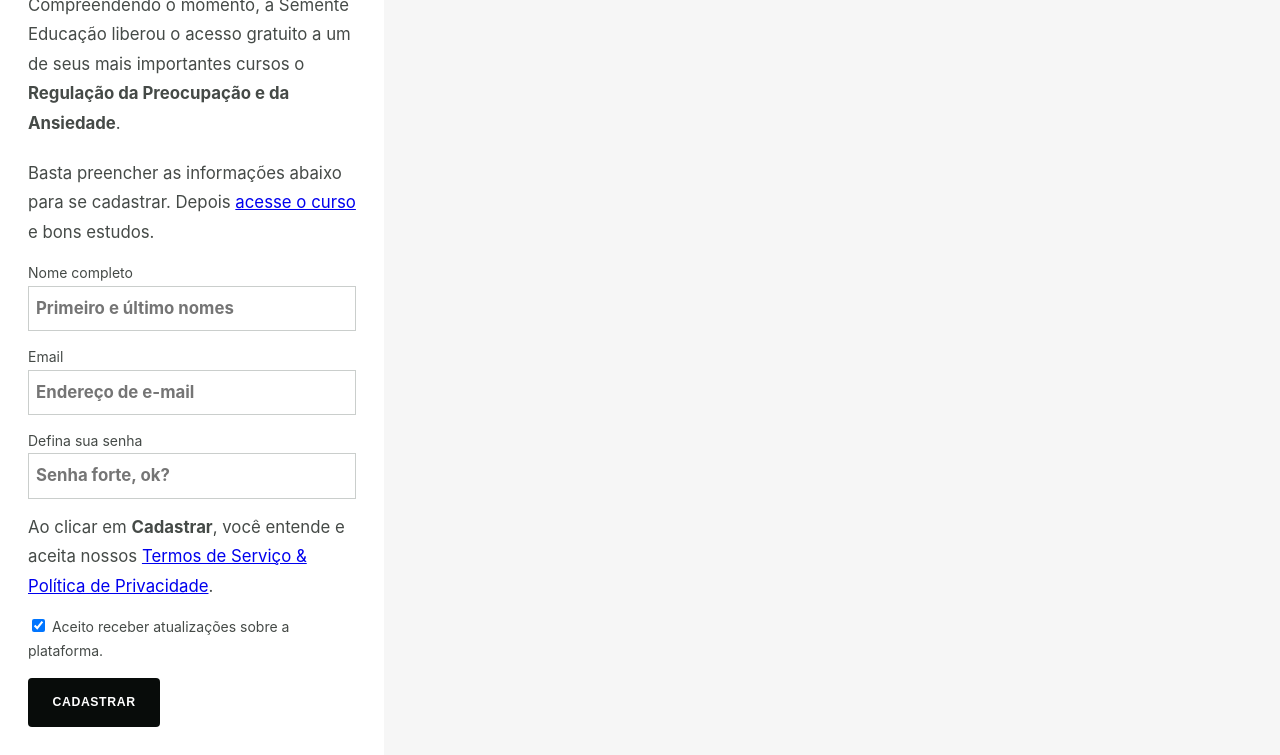
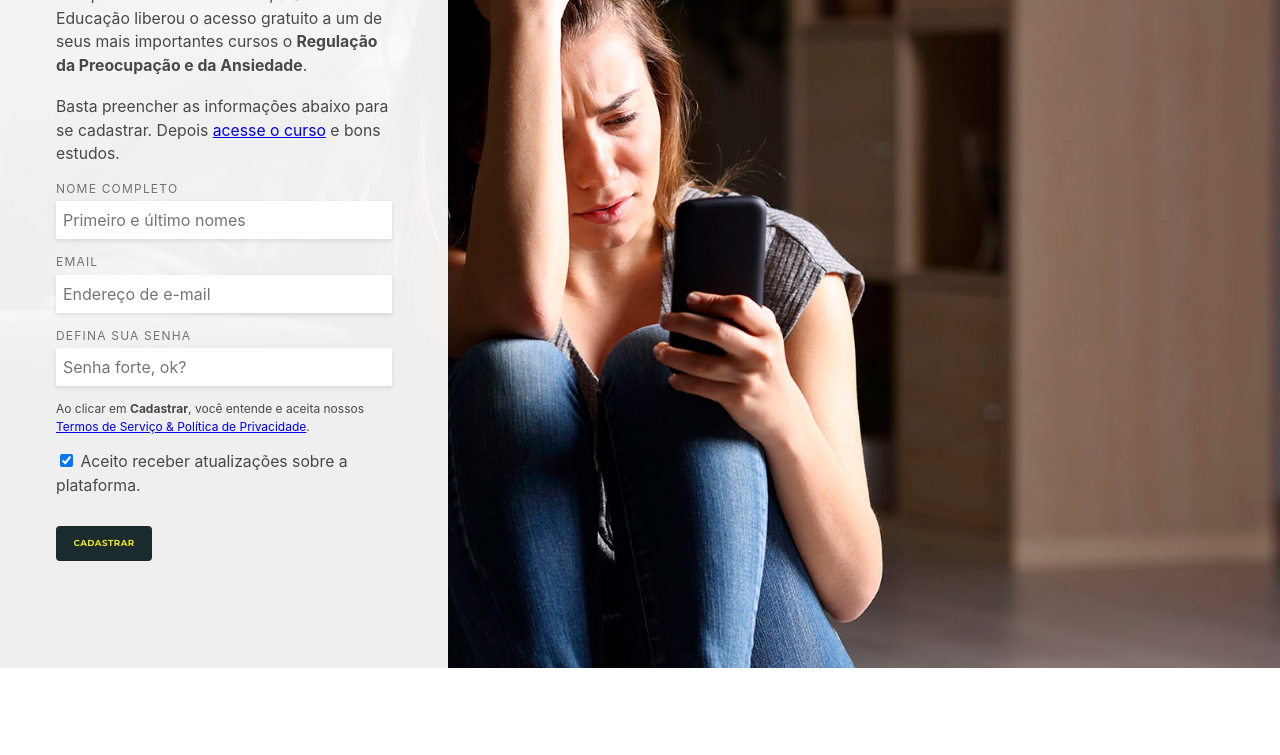
Before and after one commit to Orsatti/landing-fp4all, a website: page src/index.html in a window 1280 px wide. Shown: the part 132-887 px from the top of the page. After the commit the page ends 800 px from the top, so only its background shows below. Drawn offline with Linux system fonts and the light colour scheme; files that its build step writes are made by us from their sources.

Commit message:
Aplicação de fundo, padding etc

```diff
--- a/src/index.html
+++ b/src/index.html
@@ -128,7 +128,7 @@
                         <path class="color-se__educacao-color"
                             d="M274,65.79A8.59,8.59,0,1,1,274,83a8.59,8.59,0,1,1,0-17.18Zm0,15a6.37,6.37,0,1,0-6.14-6.34A6.26,6.26,0,0,0,274,80.75Z" />
                     </svg>
-                    <svg class="logo__ps" xmlns="http://www.w3.org/2000/svg" width="170.44" height="40">
+                    <svg class="logo__ps" xmlns="http://www.w3.org/2000/svg" viewbox="0 0 170 40">
                         <g transform="translate(13.343 9.947)">
                             <path   class="color-ps__tronco-color"
                                     d="M14.157 39.923a.92.92 0 01-.917-.917V10.787a.917.917 0 111.834 0v28.219a.92.92 0 01-.917.917z"
@@ -303,14 +303,16 @@
                                 type="password"
                                 value="">
                     </div>
-                    <p class="">
+                    <p class="small">
                         <span>Ao clicar em </span><strong>Cadastrar</strong><span>, você entende e aceita nossos</span> <a href="#">Termos de Serviço &amp; Política de Privacidade</a><span>.</span>
                     </p>
                     <div class="form__block">
-                        <input type="checkbox" checked>
-                        <span>Aceito receber atualizações sobre a plataforma.</span>
+                        <p>
+                            <input type="checkbox" checked>
+                            Aceito receber atualizações sobre a plataforma.
+                        </p>
                     </div>
-                    <button class="btn" type="button">Cadastrar</button>
+                    <button class="btn btn--xs m-top--xs" type="button">Cadastrar</button>
                 </form>
             </div>
 
--- a/src/styles/block/button.scss
+++ b/src/styles/block/button.scss
@@ -1,12 +1,12 @@
 .btn {
-    background-color: $black;
+    background-color: #1a2a2d;
     border: 0 solid transparent;
-    border-radius: $radius;
-    color: $white;
+    border-radius: 4px;
+    color: #e5e51f;
     cursor: pointer;
     display: inline-block;
-    font-family: $font--title;
-    font-size: $font-size--xxs;
+    font-family: "Montserrat", sans-serif;
+    font-size: 0.875rem;
     font-weight: 700;
     letter-spacing: .05em;
     line-height: 1.5;
@@ -14,7 +14,11 @@
     text-align: center;
     text-decoration: none;
     text-transform: uppercase;
+    -webkit-transition: 300ms;
     transition: 300ms;
+    -webkit-user-select: none;
+    -moz-user-select: none;
+    -ms-user-select: none;
     user-select: none;
     vertical-align: middle;
     white-space: nowrap;
--- a/src/styles/block/form.scss
+++ b/src/styles/block/form.scss
@@ -1,5 +1,7 @@
 .form {
     $this: &;
+
+    font-size: 16px;
 
     &__block {
 
@@ -11,9 +13,19 @@
 
     &__label {
         display: block;
+        font-size: .75em;
+        letter-spacing: .1em;
+        margin-bottom: .25rem;
+        opacity: .75;
+        text-transform: uppercase;
     }
 
     &__input {
+        background-color: #fff;
+        border: 0 solid transparent;
+        box-shadow: 0 2px 4px 0 rgba(0, 0, 0, .1);
+        font-size: 1em;
+        font-weight: normal;
         width: 100%;
     }
 
@@ -27,57 +39,4 @@
 
     }
 
-    &__ddd {
-        width: 5em;
-
-        @include media('>md') {
-            width: 3em;
-        }
-
-    }
-
-    &__telephone-ramal {
-        display: flex;
-        flex-direction: column;
-
-        @include media('>sm') {
-            flex-direction: row;
-            flex-wrap: nowrap;
-
-            > *:first-child {
-                flex-basis: 80%;
-            }
-
-            > *:last-child {
-                flex-basis: 20%;
-            }
-        }
-
-    }
-
-    &__telephone {
-        display: flex;
-        flex-direction: row;
-        margin-bottom: $distance--sm;
-        width: 100%;
-
-        > *:first-child {
-            margin-right: $distance--xs;
-        }
-
-        > *:last-child {
-            flex: 1;
-
-            @include media('>sm') {
-                margin-right: $distance--xs;
-            }
-
-        }
-
-        @include media('>sm') {
-            width: auto;
-        }
-
-    }
-
 }
--- a/src/styles/block/logo.scss
+++ b/src/styles/block/logo.scss
@@ -1,4 +1,6 @@
 .logo {
+    margin-bottom: 1rem;
+
     &__se {
         height: 40px;
         margin-right: 2rem;
--- a/src/styles/layout/basics.scss
+++ b/src/styles/layout/basics.scss
@@ -12,7 +12,7 @@ body {
     color: $gray-40;
     font-family: $font--base;
     font-size: 12px;
-    line-height: 1.75;
+    line-height: 1.5;
     margin: 0;
     min-height: 100vh;
     padding: 0;
@@ -47,11 +47,11 @@ h4 {
 }
 
 p {
-    font-size: 1.2rem;
+    font-size: 1.125rem;
     margin-bottom: 1rem;
 
     & + & {
-        margin-top: 1.5rem;
+        margin-top: 1.25rem;
     }
 
     &:last-child {
--- a/src/styles/layout/main.scss
+++ b/src/styles/layout/main.scss
@@ -1,21 +1,24 @@
 .main {
     $this: &;
 
+    background-attachment: fixed;
+    background-color: #537f1a;
+    background-image: url(/images/cover--anxiety.jpg);
+    background-position: center left;
+    background-repeat: no-repeat;
+    background-size: cover;
     display: flex;
     flex: 1;
     flex-direction: row;
 
-    > * {
-        padding: 2rem;
-    }
-
     &__content {
-        flex: 1 0 30%;
+        background-color: hsla(0, 0%, 99%, .95);
+        flex: 0 0 35%;
+        padding: 4rem;
     }
 
     &__image {
-        background-color: #f6f6f6;
-        flex: 1 0 70%;
+        flex: 1;
     }
 
 }
--- a/src/styles/utils/_trumps.scss
+++ b/src/styles/utils/_trumps.scss
@@ -0,0 +1,7 @@
+.m-top--xs {
+    margin-top: 1rem;
+}
+
+.small {
+    font-size: .75em;
+}
```
Also changed, not shown: dist/images/cover--anxiety.jpg (added), dist/index.html, dist/styles/styles.css, src/images/cover--anxiety.jpg (added), src/images/helena-lopes-459331-unsplash.jpg (deleted).
